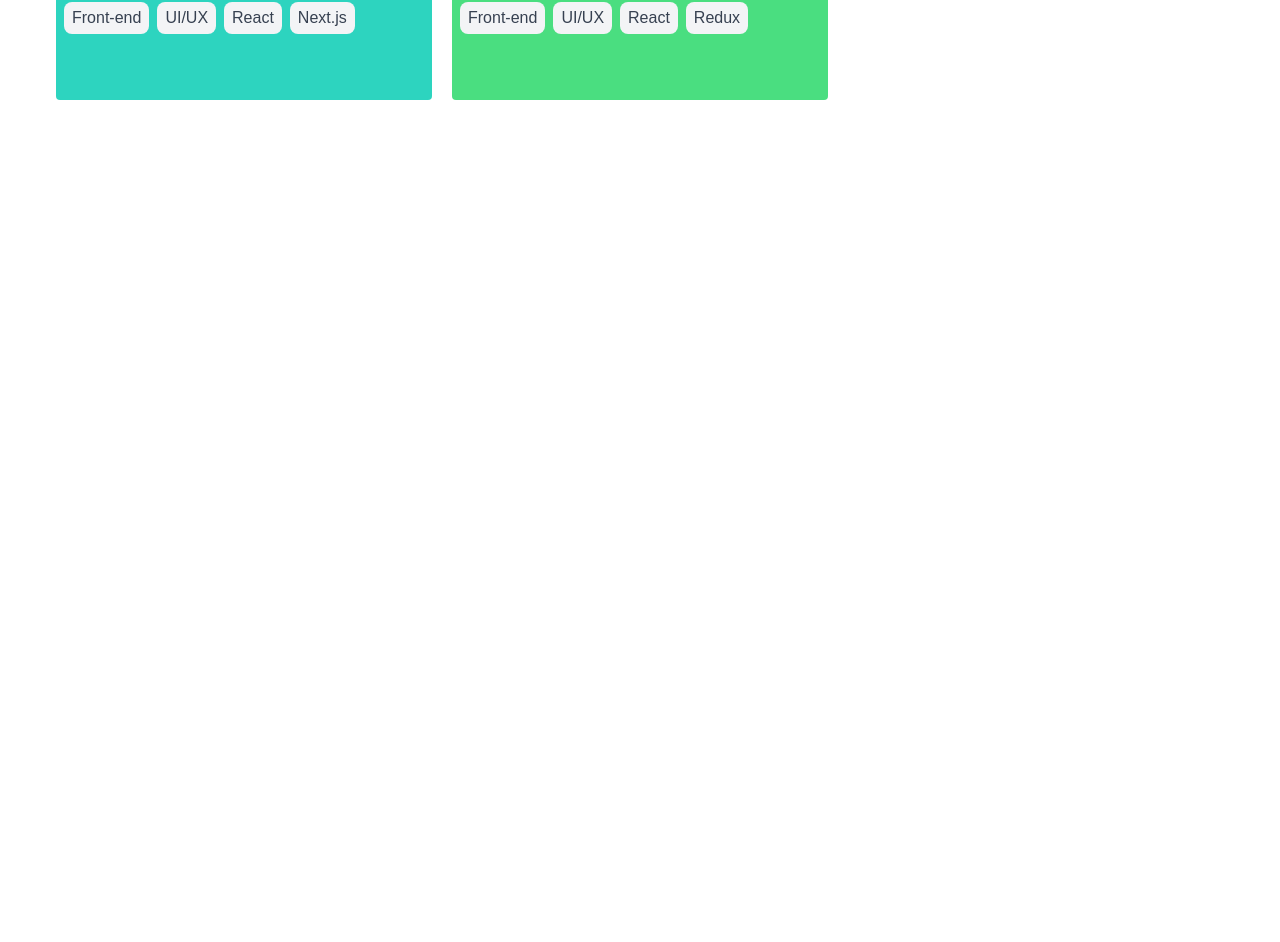
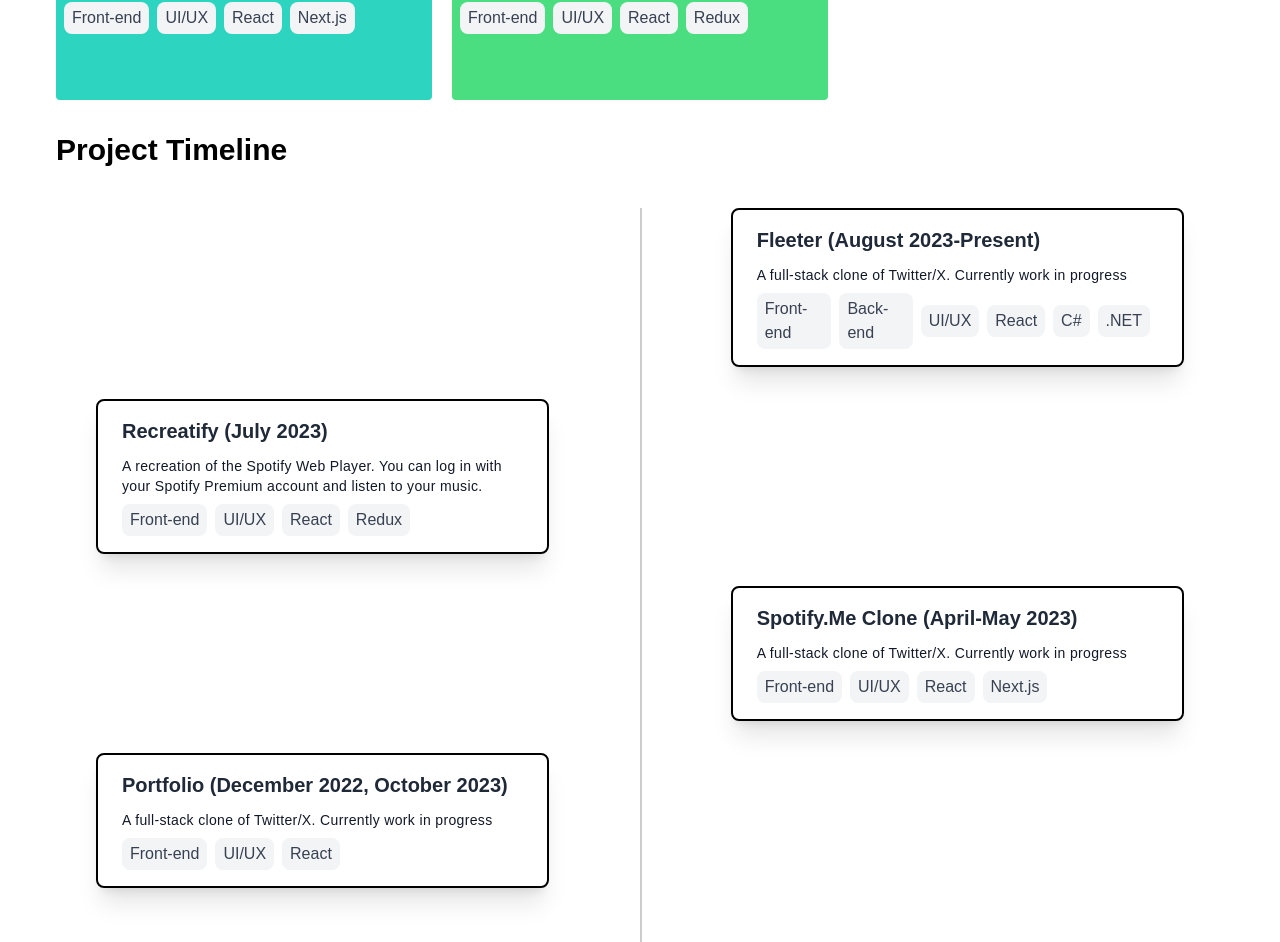
Before and after one commit to jkchisolm/portfolio, a React (Vite) app: page / in a window 1280 px wide. Shown: the part 790-1732 px from the top of the page. Before the commit the page ends 890 px from the top, so only its background shows below. Built offline with nearby package versions, Linux system fonts and the light colour scheme; some icons are missing; a web font is replaced by a local one.

Commit message:
Add timemline

```diff
--- a/src/features/portfolio/components/FeaturedCard.tsx
+++ b/src/features/portfolio/components/FeaturedCard.tsx
@@ -5,7 +5,7 @@ type Props = {
   description: string;
   imagePath: string;
   backgroundColor?: string;
-  skills?: string[];
+  skills: string[];
   links: string[];
   colorScheme: "light" | "dark";
 };
--- /dev/null
+++ b/src/features/portfolio/components/Timeline.tsx
@@ -0,0 +1,35 @@
+import { TimelineCard } from "./TimelineCard";
+
+export const Timeline = () => {
+  return (
+    <div className="mx-auto w-full h-full">
+      <div className="relative wrap overflow-hidden p-10 h-full">
+        <div className="border-2-2 absolute border-opacity-20 border-black h-full border md:left-1/2"></div>
+        <TimelineCard
+          side="right"
+          title="Fleeter (August 2023-Present)"
+          description="A full-stack clone of Twitter/X. Currently work in progress"
+          skills={["Front-end", "Back-end", "UI/UX", "React", "C#", ".NET"]}
+        />
+        <TimelineCard
+          side="left"
+          title="Recreatify (July 2023)"
+          description="A recreation of the Spotify Web Player. You can log in with your Spotify Premium account and listen to your music."
+          skills={["Front-end", "UI/UX", "React", "Redux"]}
+        />
+        <TimelineCard
+          side="right"
+          title="Spotify.Me Clone (April-May 2023)"
+          description="A full-stack clone of Twitter/X. Currently work in progress"
+          skills={["Front-end", "UI/UX", "React", "Next.js"]}
+        />
+        <TimelineCard
+          side="left"
+          title="Portfolio (December 2022, October 2023)"
+          description="A full-stack clone of Twitter/X. Currently work in progress"
+          skills={["Front-end", "UI/UX", "React"]}
+        />
+      </div>
+    </div>
+  );
+};
--- /dev/null
+++ b/src/features/portfolio/components/TimelineCard.tsx
@@ -0,0 +1,34 @@
+type Props = {
+  side: "left" | "right";
+  title: string;
+  description: string;
+  skills: string[];
+};
+
+export const TimelineCard = ({ side, title, description, skills }: Props) => {
+  return (
+    <div
+      className={`mb-8 flex ${
+        side == "left" ? "md:flex-row-reverse" : ""
+      } justify-between items-center w-full right-timeline`}
+    >
+      <div className="order-1 w-5/12"></div>
+      <div className="order-1 border-black border-2 rounded-lg shadow-xl md:w-5/12 px-6 py-4">
+        <h3 className="mb-3 font-bold text-gray-800 text-xl">{title}</h3>
+        <p className="text-sm leading-snug tracking-wide text-gray-900 text-opacity-100">
+          {description}
+        </p>
+        <div className="flex flex-row justify-start items-center mt-2">
+          {skills.map((skill) => (
+            <div
+              className="bg-gray-100 text-gray-700 rounded-lg px-2 py-1 mr-2"
+              key={skill}
+            >
+              {skill}
+            </div>
+          ))}
+        </div>
+      </div>
+    </div>
+  );
+};
--- a/src/features/portfolio/components/index.ts
+++ b/src/features/portfolio/components/index.ts
@@ -1 +1,2 @@
 export * from "./FeaturedCard";
+export * from "./Timeline";
--- a/src/features/portfolio/routes/Landing.tsx
+++ b/src/features/portfolio/routes/Landing.tsx
@@ -1,4 +1,4 @@
-import { FeaturedCard } from "../components";
+import { FeaturedCard, Timeline } from "../components";
 import MeImg from "../../../assets/me3.png";
 import RecreatifyImg from "../../../assets/Recreatify.png";
 
@@ -6,11 +6,17 @@ export const LandingPage = () => {
   return (
     <div className="flex flex-col justify-center items-center">
       <div className="flex flex-col justify-center items-center w-full md:w-3/4 lg:w-1/2 px-3 mt-4">
-        <div className="flex flex-col md:flex-row justify-start items-center w-full py-4">
+        <div className="flex flex-col md:flex-row justify-between items-center w-full py-4">
           <h1 className="text-5xl font-bold">Hello World!</h1>
-          <a href="/about" className="md:ml-7 text-xl text-green-500 font-bold">
-            More about me ⏵
-          </a>
+          <div>
+            {" "}
+            <a
+              href="/about"
+              className="md:ml-7 text-xl text-green-500 font-bold"
+            >
+              More about me ⏵
+            </a>
+          </div>
         </div>
         <div className="text-2xl">
           Hi! I'm Josh, a software engineer and full-stack web developer. I also
@@ -65,6 +71,10 @@ export const LandingPage = () => {
           </div>
         </div>
       </div>
+      <div className="flex flex-col justify-center items-center w-full mt-8 px-3 md:px-14">
+        <h2 className="text-3xl font-bold self-start">Project Timeline</h2>
+        <Timeline />
+      </div>
     </div>
   );
 };
```
